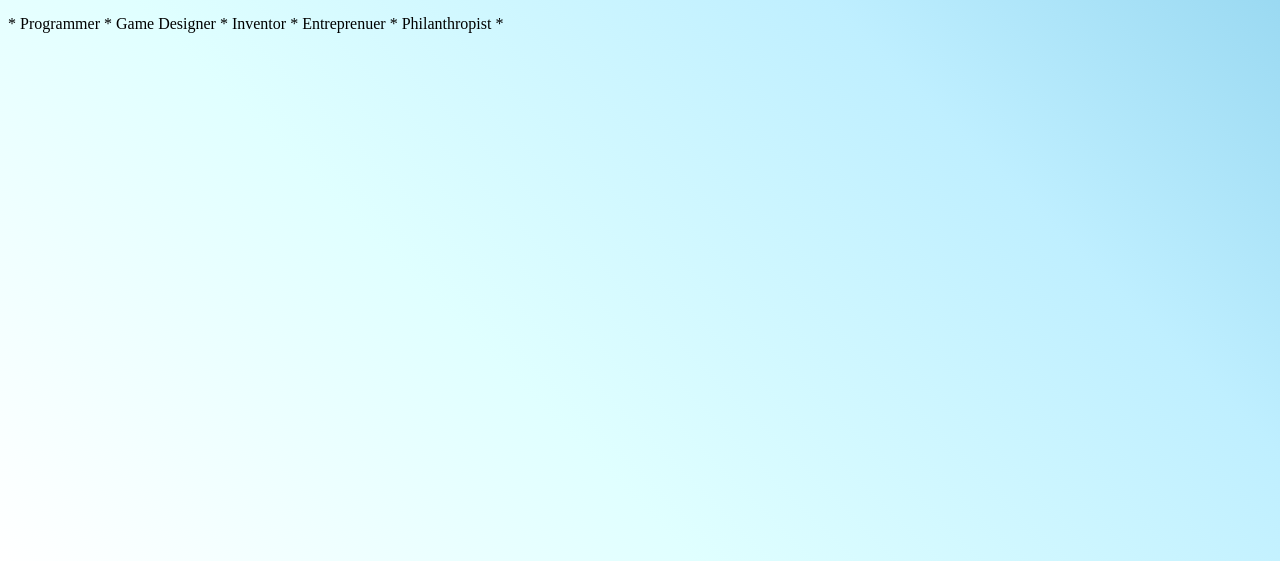
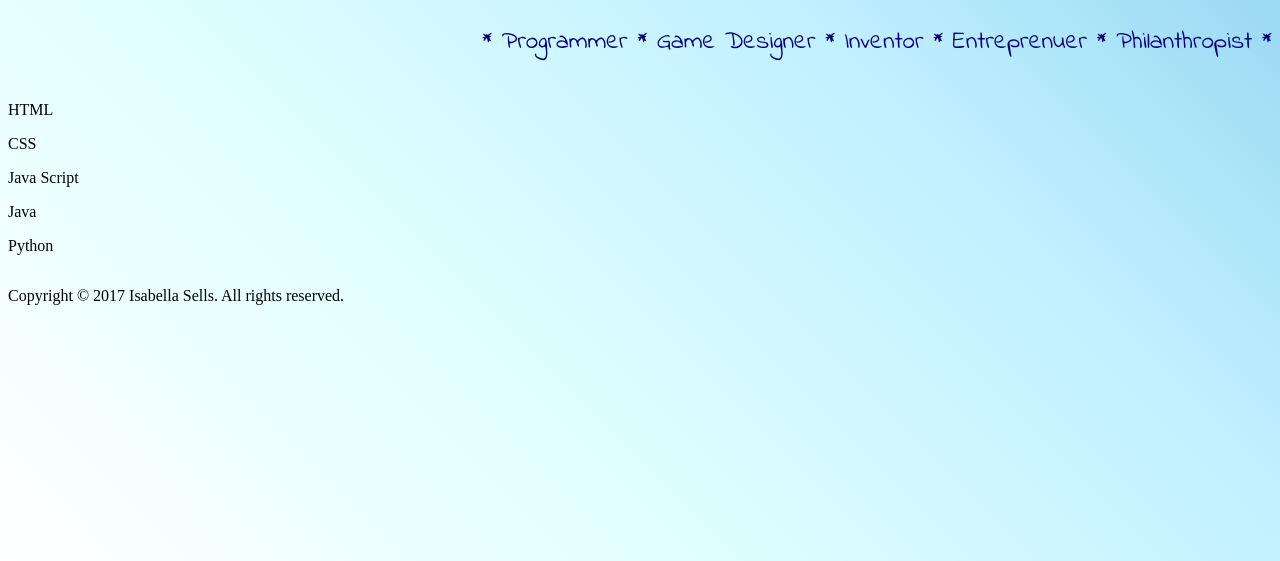
Before and after one commit to LaniGamerGirl/lanigamergirl.github.io, a plain HTML site: page languages.html in a window 1280 px wide. Shown: the part 239-800 px from the top of the page. Drawn offline with Linux system fonts and the light colour scheme.

Commit message:
Update languages.html

```diff
--- a/languages.html
+++ b/languages.html
@@ -1,11 +1,14 @@
 <DOCTYPE html>
     <html>
+
     <head>
         <link rel="stylesheet" type="text/css" href="index.css">
         <title> My Personal Profile</title>
         <link href="https://fonts.googleapis.com/css?family=Indie+Flower" rel="stylesheet">
     </head>
+
     <body>
+      <header>
             <div id="name"> <strong> Isabella Sells </strong> </div>
             <div id="menu">
                 <ul>
@@ -17,14 +20,26 @@
             </div>
             <hr width="85%">
 
-               <div class= "me">
-<p>
-* Programmer *
-Game Designer *
-Inventor *
-Entreprenuer *
-Philanthropist *
+            <div class="me">
+
+                <p id=intro>
+                    * Programmer * Game Designer * Inventor * Entreprenuer * Philanthropist *
                 </p>
             </div>
+        </header>
+        <main>
+            <div id="languageList">
+                <p>HTML</p>
+                <p>CSS</p>
+                <p>Java Script</p>
+                <p>Java</p>
+                <p>Python</p>
+            </div>
+        </main>
+        <footer>
+            <p>Copyright © 2017 Isabella Sells. All rights reserved.</p>
+        </footer>
+
     </body>
+
     </html>
```
Lines whose indentation alone changed are shown as unchanged.
